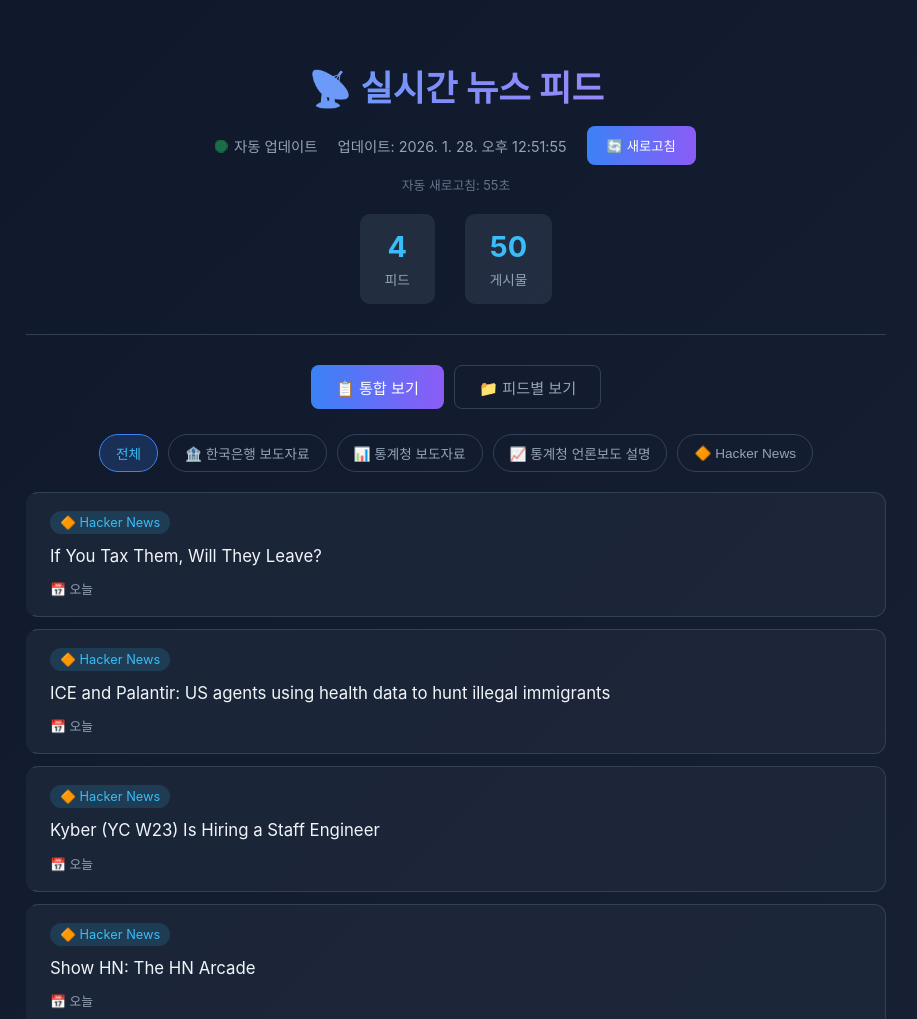
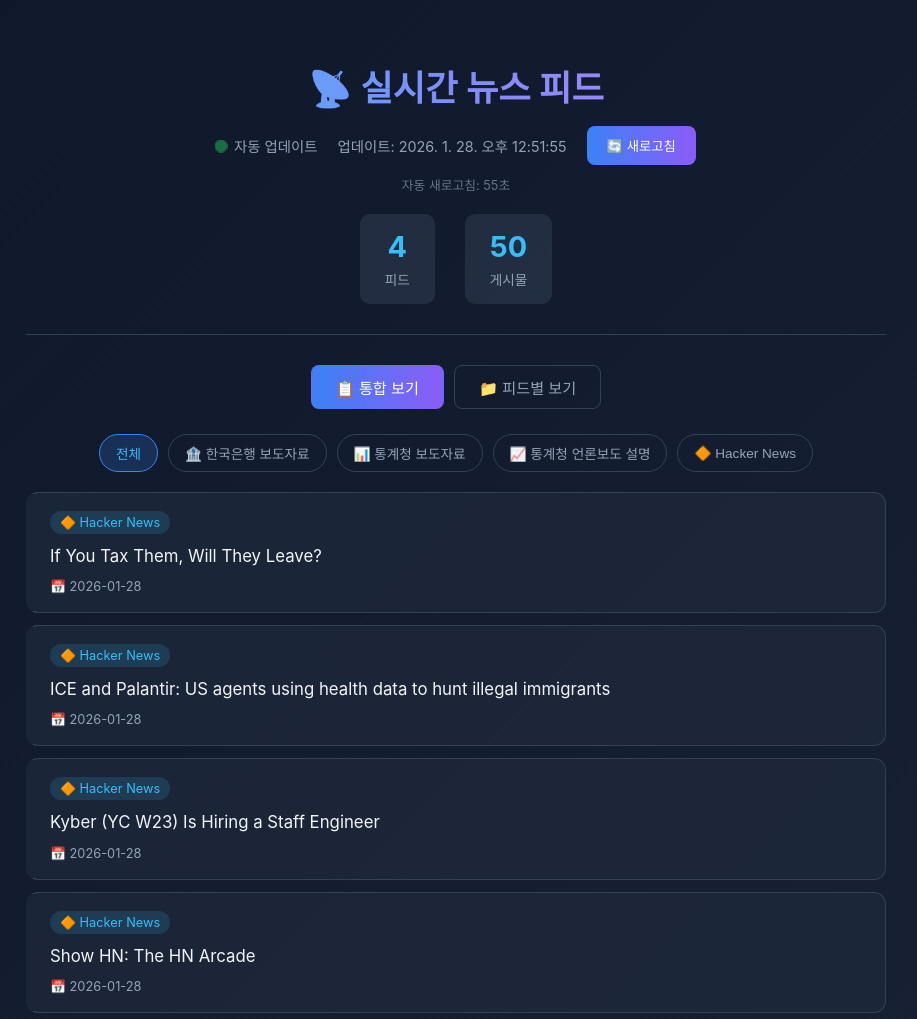
Before and after one commit to jonghhhh/rss_alert, a plain HTML site: page docs/index.html in a window 1280 px wide. Shown: the top 1019 px of the page, without its empty margins (184-1101 px from the left). Drawn offline with Linux system fonts and the light colour scheme.

Commit message:
Remove Hacker News, fix date format to yyyy-mm-dd

```diff
--- a/docs/index.html
+++ b/docs/index.html
@@ -596,7 +596,7 @@
             let html = '<div class="unified-list">';
 
             for (const article of pageArticles) {
-                const dateDisplay = formatDate(article.date);
+                const dateDisplay = formatDate(article.date, article.fetched_at);
 
                 html += `
                     <a href="${article.link}" target="_blank" class="article">
@@ -666,7 +666,7 @@
                 `;
 
                 for (const article of sortedArticles.slice(0, 15)) {
-                    const dateDisplay = formatDate(article.date);
+                    const dateDisplay = formatDate(article.date, article.fetched_at);
 
                     html += `
                         <a href="${article.link}" target="_blank" class="article-simple">
@@ -689,25 +689,22 @@
             document.getElementById('pagination').style.display = 'none';
         }
 
-        function formatDate(dateStr) {
-            if (!dateStr) return '';
+        function formatDate(dateStr, fetchedAt) {
+            // 날짜가 없으면 수집 시각 사용
+            let targetDate = dateStr;
+            if (!targetDate && fetchedAt) {
+                targetDate = fetchedAt;
+            }
+            if (!targetDate) return '';
 
-            const date = parseDate(dateStr);
-            if (date.getTime() === 0) return dateStr;
+            const date = parseDate(targetDate);
+            if (date.getTime() === 0) return targetDate;
 
-            const now = new Date();
-            const diff = now - date;
-            const days = Math.floor(diff / (1000 * 60 * 60 * 24));
-
-            if (days === 0) return '오늘';
-            if (days === 1) return '어제';
-            if (days < 7) return `${days}일 전`;
-
-            return date.toLocaleDateString('ko-KR', {
-                year: 'numeric',
-                month: 'short',
-                day: 'numeric'
-            });
+            // yyyy-mm-dd 형식으로 표시
+            const year = date.getFullYear();
+            const month = String(date.getMonth() + 1).padStart(2, '0');
+            const day = String(date.getDate()).padStart(2, '0');
+            return `${year}-${month}-${day}`;
         }
 
         // 자동 새로고침
```
Also changed, not shown: config.json (+1 -8 lines).
